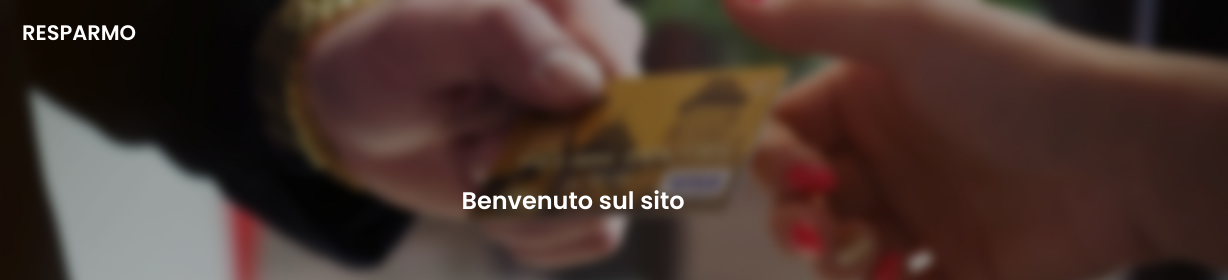
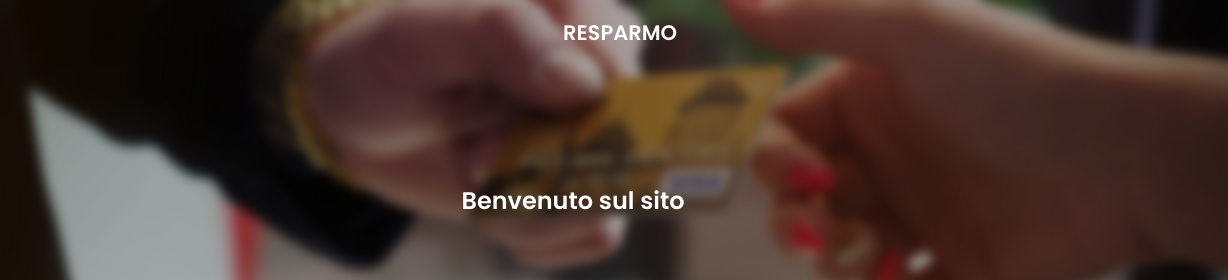
Before and after one commit to 1lgrand/contestFindomestic, a plain HTML site: page index.html in a window 1280 px wide. Shown: the top 280 px of the page, 52-1280 px from the left. Drawn offline with Linux system fonts and the light colour scheme.

Commit message:
Modifica flex titolo

```diff
--- a/static/Styles/styleHomePage.css
+++ b/static/Styles/styleHomePage.css
@@ -49,12 +49,12 @@ body{
     position: fixed;
     display: flex;
     align-items: center;
-    /*justify-content: space-between;*/
     padding: 1rem;
     background-color: transparent;
     width: 100%;
     transition: background-color 0.3s ease-in-out;
     text-align: center;
+    justify-content: center;
 }
 
 .navbar.scrollata {
@@ -62,17 +62,17 @@ body{
   }
 
 .menuIcon {
-
     width: 2rem;
     height: 2rem;
-    margin-right: 1rem;
+    margin-right: 0;
   }
 
 .titolo {
     font-size: 1.7rem;
     font-weight: bold;
     font-size: 21px;
-    margin-left: 10px;
+    margin-left: auto;
+    margin-right: auto;
 }
 
 /*=== SEZIONE INTRODUTTIVA CON TITOLO CENTRALE === */
```
